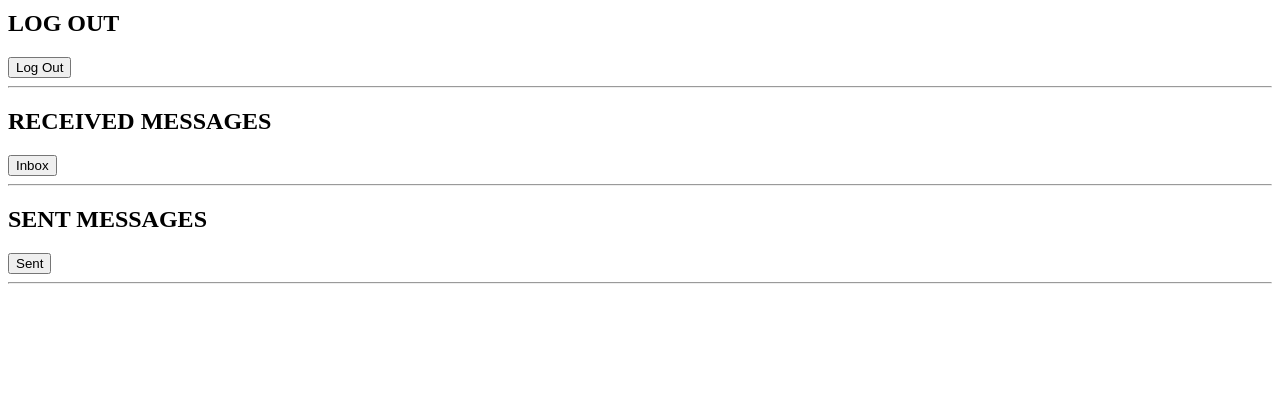
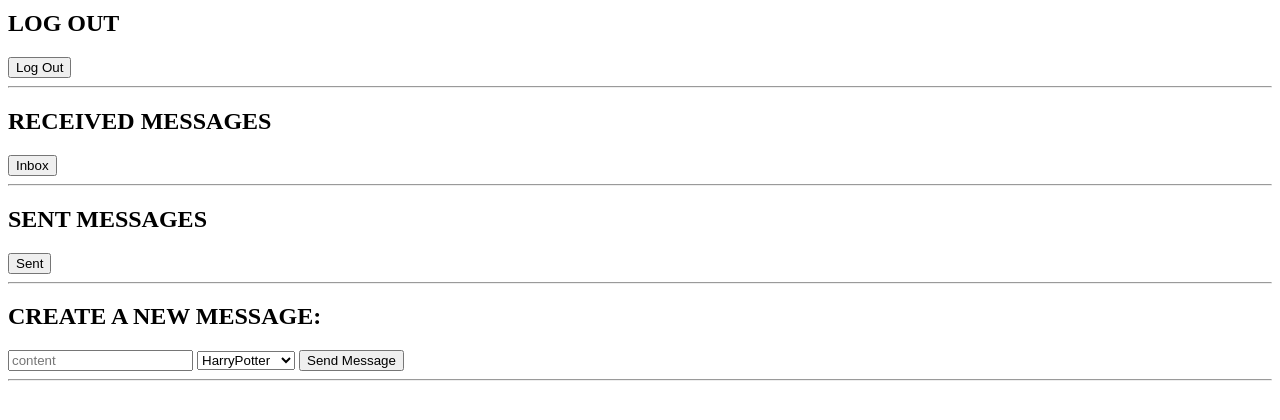
Before and after one commit to Ucoll/bend-ucoll, a Flask app: page /test in a window 1280 px wide. Shown: the part 316-736 px from the top of the page. Run offline with Flask 2, Linux system fonts and the light colour scheme.

Commit message:
Created and tested the Message route

```diff
--- a/src/main.py
+++ b/src/main.py
@@ -100,7 +100,7 @@ def sentMessages():
 """
 @app.route("/message", methods=["POST"])
 @login_required
-def message(request):
+def message():
     """ Check that every field is received """
     try:
         receiver = request.form["receiver"]
@@ -110,7 +110,8 @@ def message(request):
                 "msg": "Unable to send message"},
 
     # Creates the new message
-    Message.newMessage(current_user.id, receiver, content)
+    Message.newMessage(current_user.get_id(), receiver, content)
+    return "Message sent"
 
 
 """
--- a/src/templates/test.html
+++ b/src/templates/test.html
@@ -11,10 +11,10 @@
 <body>
     <h2>CURRENT USER:</h2>
     {% if user.is_authenticated %}
-        <h3>User Id: {{ user.get_id() }}</h3>
-        <h3>Username: {{ user }}</h3>
+    <h3>User Id: {{ user.get_id() }}</h3>
+    <h3>Username: {{ user }}</h3>
     {% else %}
-        <h4>User is not logged in</h4>
+    <h4>User is not logged in</h4>
     {% endif %}
     <hr>
     <div style="display: flex;">
@@ -75,6 +75,17 @@
         <input type="submit" value="Sent">
     </form>
     <hr>
+    <h2>CREATE A NEW MESSAGE:</h2>
+    <form action="/message" method="POST">
+        <input type="text" id="content" name="content" placeholder="content">
+        <select name="receiver" id="receiver">
+            <option value="3">HarryPotter</option>
+            <option value="6">RonWeasley</option>
+        </select>
+        <input type="submit" value="Send Message">
+    </form>
+    </div>
+    <hr>
 </body>
 
 </html>
```
Also changed, not shown: src/models.py (+4 -4 lines).
